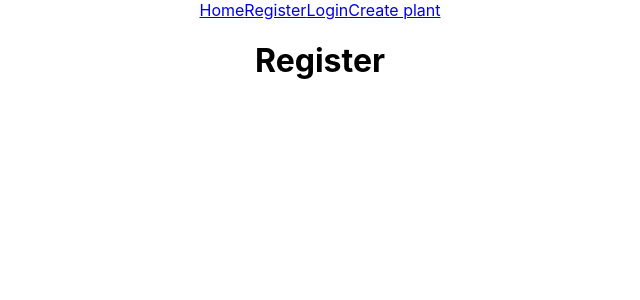
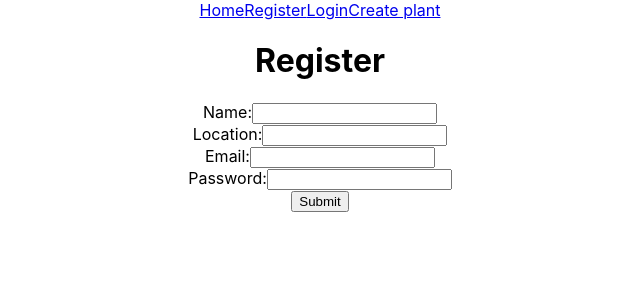
Before and after one commit to MaGaBoo/final-project-web, a React (Create React App) app: page /register in a window 1280 px wide. Shown: the top 300 px of the page, without its empty margins (320-960 px from the left). Built offline with nearby package versions, Linux system fonts and the light colour scheme.

Commit message:
create register form

```diff
--- a/package.json
+++ b/package.json
@@ -9,6 +9,7 @@
     "axios": "^0.26.1",
     "react": "^18.0.0",
     "react-dom": "^18.0.0",
+    "react-hook-form": "^7.30.0",
     "react-router": "^6.3.0",
     "react-router-dom": "^6.3.0",
     "react-scripts": "5.0.0",
--- a/src/components/InputGroup/InputGroup.jsx
+++ b/src/components/InputGroup/InputGroup.jsx
@@ -1,9 +1,9 @@
 import './InputGroup.scss';
 
-const InputGroup = () => {
+const InputGroup = ({ label, id }) => {
   return (
     <div>
-      <label>Hola</label>
+      <label>{label}</label>
       <input />
     </div>
   )
--- /dev/null
+++ b/src/services/UsersService.js
@@ -0,0 +1,3 @@
+import http from './BaseService';
+
+export const register = (data) => http.post('/register', data);
--- a/src/views/Register/Register.jsx
+++ b/src/views/Register/Register.jsx
@@ -1,9 +1,65 @@
+import React, { useState } from 'react';
+import { useForm } from 'react-hook-form';
+import { register } from '../../services/UsersService';
+import InputGroup from '../../components/InputGroup/InputGroup';
 import './Register.scss';
 
 const Register = () => {
-  return (
+
+  const { register, handleSubmit } = useForm();
+  const { submit, setSubmit } = useState('');
+  const [errors, setErrors] = useState(false);
+
+  const onSubmit = (data) => {
+    console.log(data)
+    const { name, location, email, password } = data;
+
+    if (!name || !location || !email || !password) {
+      console.log('Must provide required fields, darling', errors)
+      setErrors(true)
+    } else {
+      console.log('Yeah!!')
+    }
+
+
+  }
+
+return (
     <>
       <h1>Register</h1>
+      <form onSubmit={handleSubmit(onSubmit)}>
+
+        <InputGroup
+        label="Name:"
+        id="name"
+        type="text"
+        register={register}
+        />
+
+        <InputGroup
+        label="Location:"
+        id="location"
+        type="text"
+        register={register}
+        />
+
+        <InputGroup
+        label="Email:"
+        id="email"
+        type="email"
+        register={register}
+        />
+
+        <InputGroup
+        label="Password:"
+        id="password"
+        type="text"
+        register={register}
+        />
+
+        <button>Submit</button>
+
+      </form>
     </>
   )
 }
```
Also changed, not shown: data/plants.json (added, +19 -0 lines), 1 other file (tests, documents, lock files or other folders).
